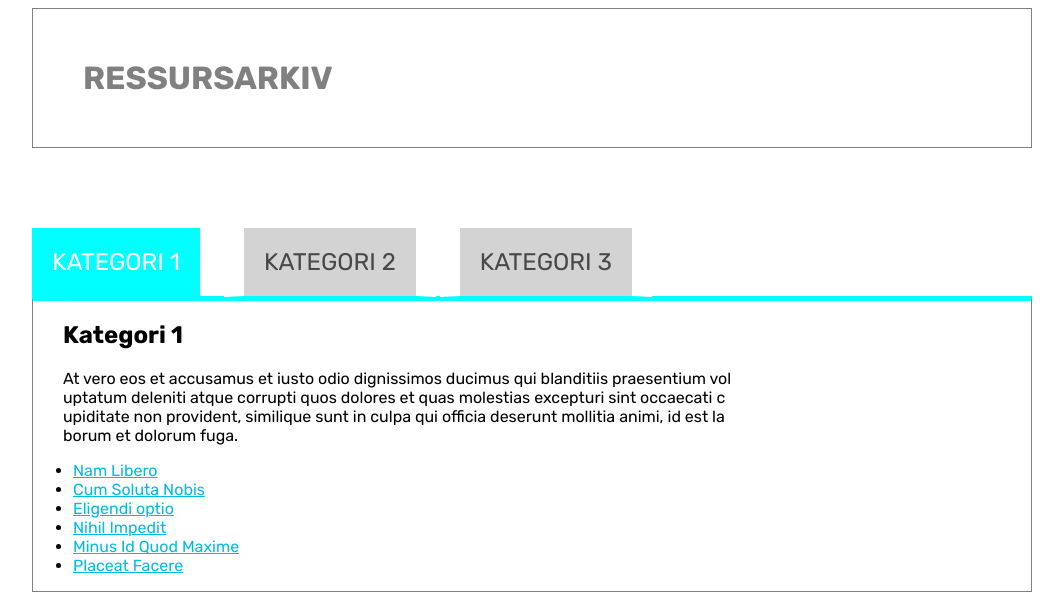
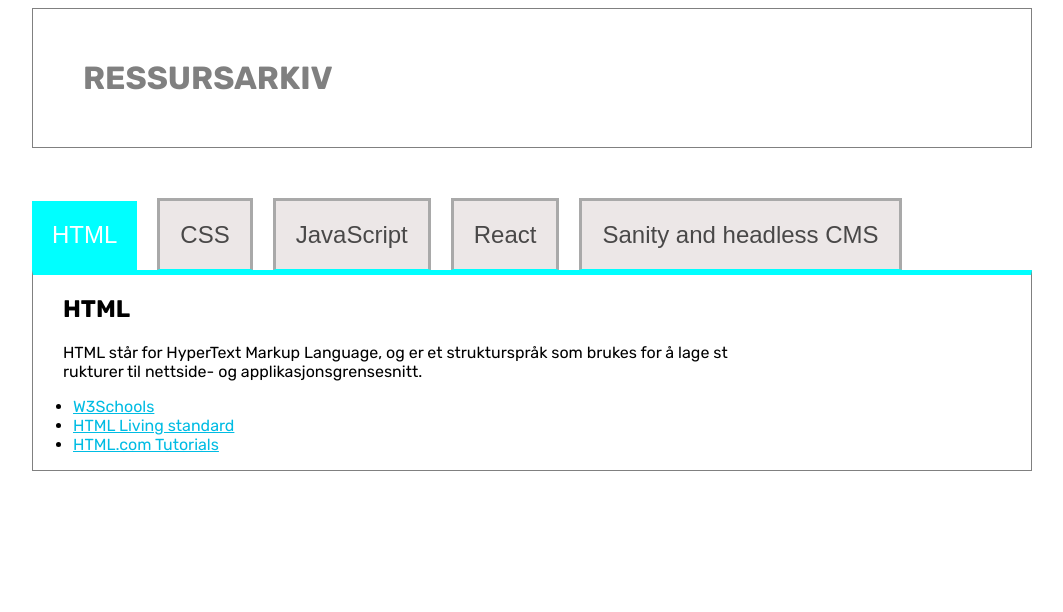
Before and after one commit to Adyanx/uin23ak2_resource_layout_Ali, a plain HTML site: page index.html in a window 1280 px wide. Shown: the whole page, without its empty margins (108-1171 px from the left). Drawn offline with Linux system fonts and the light colour scheme.

Commit message:
Endringer3

```diff
--- a/index.html
+++ b/index.html
@@ -12,13 +12,15 @@
     <h1>Ressursarkiv</h1>
 </header>
 <body>
-<nav class="links">
-    <a class="active" href="Kategori1">Kategori 1</a>
-    <a href="Kategori2">Kategori 2</a>
-    <a href="Kategori3">Kategori 3</a>
+    <div id="faner">
+<nav>
+    <button>Kategori 1</button>
+    <button>Kategori 2</button>
+    <button>Kategori 3</button>
+</div>
 </nav>
 <main>
-    <article>
+    <article id="innhold">
         <h2>Kategori 1</h2>
         <p>
             At vero eos et accusamus et iusto odio dignissimos ducimus qui blanditiis praesentium voluptatum deleniti atque corrupti quos dolores et quas molestias excepturi sint occaecati cupiditate non provident, similique sunt in culpa qui officia deserunt mollitia animi, id est laborum et dolorum fuga.
@@ -32,7 +34,6 @@
             <li><a href="Placeat Facere">Placeat Facere</a></li>
         </ul>
     </article>
-
 </main>
 <script src="ressurser.js"></script>
 </body>
--- a/ressurser.js
+++ b/ressurser.js
@@ -94,3 +94,31 @@ const resources = [
         ]
     },
 ]
+
+const resource = resources
+
+const faner = document.getElementById("faner");
+const innhold = document.getElementById("innhold");
+
+faner.innerHTML = resources.map((resource, info) => {
+    return `<button class="btn ${info === 0 ? "active" : ""}" onClick="showTabContent(${info})">${resource.category} </button>`;
+}).join("");
+
+innhold.innerHTML = resources.map((resource, info) => {
+    return `<div class="innhold" style="display: ${info === 0 ? "block" : "none"}">
+        <h2>${resource.category}</h2>
+        <p>${resource.text}</p>
+        <ul>
+            ${resource.sources.map(source => `<li><a href="${source.url}"target="_blank">${source.title}</a></li>`).join("")}
+        </ul>
+    </div>`;
+}).join("");
+
+function showTabContent(info) {
+    const tabButtons = document.querySelectorAll(".btn");
+    tabButtons.forEach(button => button.classList.remove("active"));
+    const tabContents = document.querySelectorAll(".innhold");
+    tabContents.forEach(content => content.style.display = "none");
+    tabButtons[info].classList.add("active");
+    tabContents[info].style.display = "block";
+}
--- a/stylesheet.css
+++ b/stylesheet.css
@@ -3,6 +3,7 @@
 
 body{
     font-family: 'Rubik', sans-serif;
+    word-break: break-all;
 }
 
 header{
@@ -30,28 +31,29 @@ nav{
     text-transform: uppercase;
 }
 
-nav a{
-    border: 20px white;
-    border-style: none solid none solid;
+nav button{
+    border: solid darkgrey;
     text-decoration: none;
     color: rgb(73, 72, 72);
     font-size: x-large;
-    background-color: lightgrey;
+    background-color: rgb(236, 231, 231);
     border-bottom: 1px solid #00FFFF;
     padding: 2%;
 }
 
-nav a.active{
+nav button:hover{
+    color: white;
+
+}
+
+nav button.active{
     border: #00FFFF;
-    border-bottom: solid #00FFFF;
+    border-bottom: 1px solid #00FFFF;
     background-color: #00FFFF;
     color: white;
-    margin-right: 2%;
 }
 
-main{
-    margin-top: 2%;
-}
+
 
 main article{
     border: 1px solid grey;
@@ -68,3 +70,22 @@ main article h2, p{
 main article ul li a{
     color: #00BCE3;
 }
+
+.btn {
+    margin-top: 5%;
+    border: solid darkgrey;
+    text-decoration: none;
+    color: rgb(73, 72, 72);
+    font-size: x-large;
+    background-color: rgb(236, 231, 231);
+    border-bottom: 1px solid #00FFFF;
+    padding: 2%;
+    margin-right: 2%;
+  }
+
+  .btn.active {
+    border: #00FFFF;
+    border-bottom: 1px solid #00FFFF;
+    background-color: #00FFFF;
+    color: white;
+  }
```
